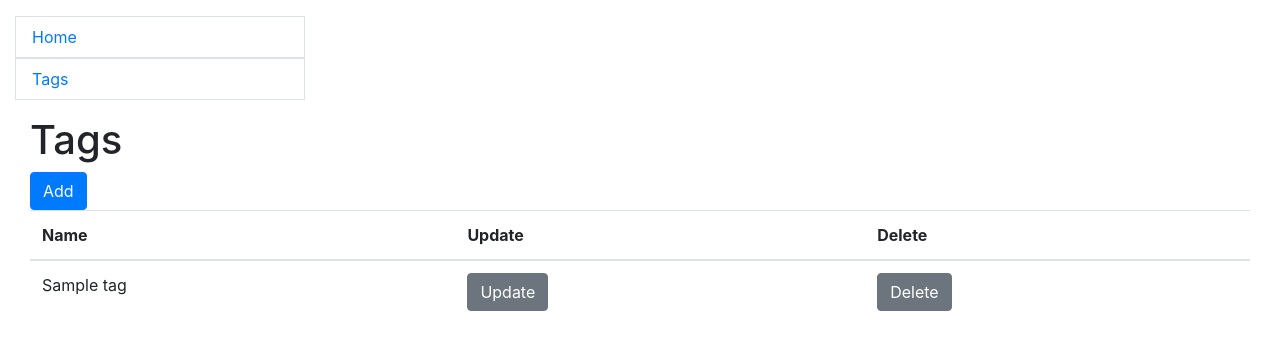
After one commit to heyimfles/to-do-list-mate, a Django app: page /tags/ in a window 1280 px wide. The commit adds this page. Shown: the top 350 px of the page. Run offline with Django 5.2, Linux system fonts and the light colour scheme; tables that the repository leaves empty hold one stand-in row (values such as "Sample post").

Commit message:
lots of changes, home page, tags page, task creation (consequentially forms creation) and more

```diff
--- a/templates/base.html
+++ b/templates/base.html
@@ -12,11 +12,31 @@
   >
 </head>
 <body>
-  {% block navbar %}
-  {% endblock %}
+  <div class="container-fluid">
+    <div class="row py-3">
+      <div class="col-3 order-2" id="sticky-sidebar">
+        {% block sidebar %}
+          <nav class="nav flex-column">
+            <a
+                class="nav-link border"
+                href="/"
+            >
+              Home
+            </a>
+            <a
+                class="nav-link border"
+                href="{% url 'to_do_list:tags_list' %}"
+            >
+              Tags
+            </a>
+          </nav>
+        {% endblock %}
+      </div>
+    </div>
 
-  <main role="main" class="container">
-    {% block content %}
-    {% endblock %}
-  </main>
+    <div class="col" id="main">
+      {% block content %}
+      {% endblock %}
+    </div>
+  </div>
 </body>
--- /dev/null
+++ b/templates/tags_list.html
@@ -0,0 +1,50 @@
+{% extends "base.html" %}
+{% block content %}
+
+<h1 class="text-bold">
+  Tags
+</h1>
+
+<a
+    class="btn btn-primary"
+    href="#">
+  Add
+</a>
+
+{% if tags %}
+<table class="table">
+  <thead>
+    <tr>
+      <th scope="col">Name</th>
+      <th scope="col">Update</th>
+      <th scope="col">Delete</th>
+    </tr>
+  </thead>
+  <tbody>
+  {% for tag in tags %}
+    <tr>
+      <td>{{ tag.name }}</td>
+      <td>
+        <a
+            href="#"
+            class="btn btn-secondary"
+        >
+          Update
+        </a>
+      </td>
+      <td>
+        <a
+            href="#"
+            class="btn btn-secondary"
+        >
+          Delete
+        </a>
+      </td>
+    </tr>
+  {% endfor %}
+  </tbody>
+</table>
+{% else %}
+<p>No tags yet. Add one!</p>
+{% endif %}
+{% endblock %}
--- a/to_do_list_app/models.py
+++ b/to_do_list_app/models.py
@@ -16,7 +16,10 @@ class Task(models.Model):
         auto_now_add=True
     )
 
-    deadline = models.DateTimeField()
+    deadline = models.DateTimeField(
+        blank=True,
+        null=True
+    )
 
     completion_status = models.BooleanField()
 
--- a/to_do_list_app/urls.py
+++ b/to_do_list_app/urls.py
@@ -2,6 +2,7 @@ from django.urls import path
 
 from to_do_list_app.views import (
     home_page,
+    TaskCreateView, TagsListView,
 )
 
 
@@ -10,7 +11,17 @@ urlpatterns = [
         "",
         home_page,
         name="home_page",
-    )
+    ),
+    path(
+        "task/create/",
+        TaskCreateView.as_view(),
+        name="task_create",
+    ),
+    path(
+      "tags/",
+        TagsListView.as_view(),
+        name="tags_list",
+    ),
 ]
 
-app_name = "to_do_list_app"
+app_name = "to_do_list"
--- a/to_do_list_app/views.py
+++ b/to_do_list_app/views.py
@@ -1,5 +1,30 @@
 from django.shortcuts import render, redirect
+from django.urls import reverse_lazy
+from django.views import generic
+
+from to_do_list_app.forms import TaskForm
+from to_do_list_app.models import *
 
 
 def home_page(request):
-    return render(request, "home_page.html")
+    task_queryset = Task.objects.all().order_by("completion_status").order_by("-created_at")
+
+    context = {
+        "task_queryset": task_queryset,
+    }
+
+    return render(request, "home_page.html", context)
+
+
+class TaskCreateView(generic.CreateView):
+    model = Task
+    form_class = TaskForm
+    success_url = reverse_lazy("to_do_list:home_page")
+    template_name = "task_form.html"
+
+
+class TagsListView(generic.ListView):
+    model = Tag
+    context_object_name = "tags"
+    template_name = "tags_list.html"
+    queryset = Tag.objects.order_by("name")
--- a/to_do_list_service/urls.py
+++ b/to_do_list_service/urls.py
@@ -22,5 +22,5 @@ from django.conf import settings
 
 urlpatterns = [
     path('admin/', admin.site.urls),
-    path("", include("to_do_list_app.urls", namespace="to_do_list_app")),
+    path("", include("to_do_list_app.urls", namespace="to_do_list")),
 ] + static(settings.STATIC_URL, document_root=settings.STATIC_ROOT)
```
Also changed, not shown: templates/home_page.html (+52 -0 lines), templates/task_form.html (added, +19 -0 lines), to_do_list_app/forms.py (added, +18 -0 lines), templates/sidebar.html (deleted), 1 other file.
